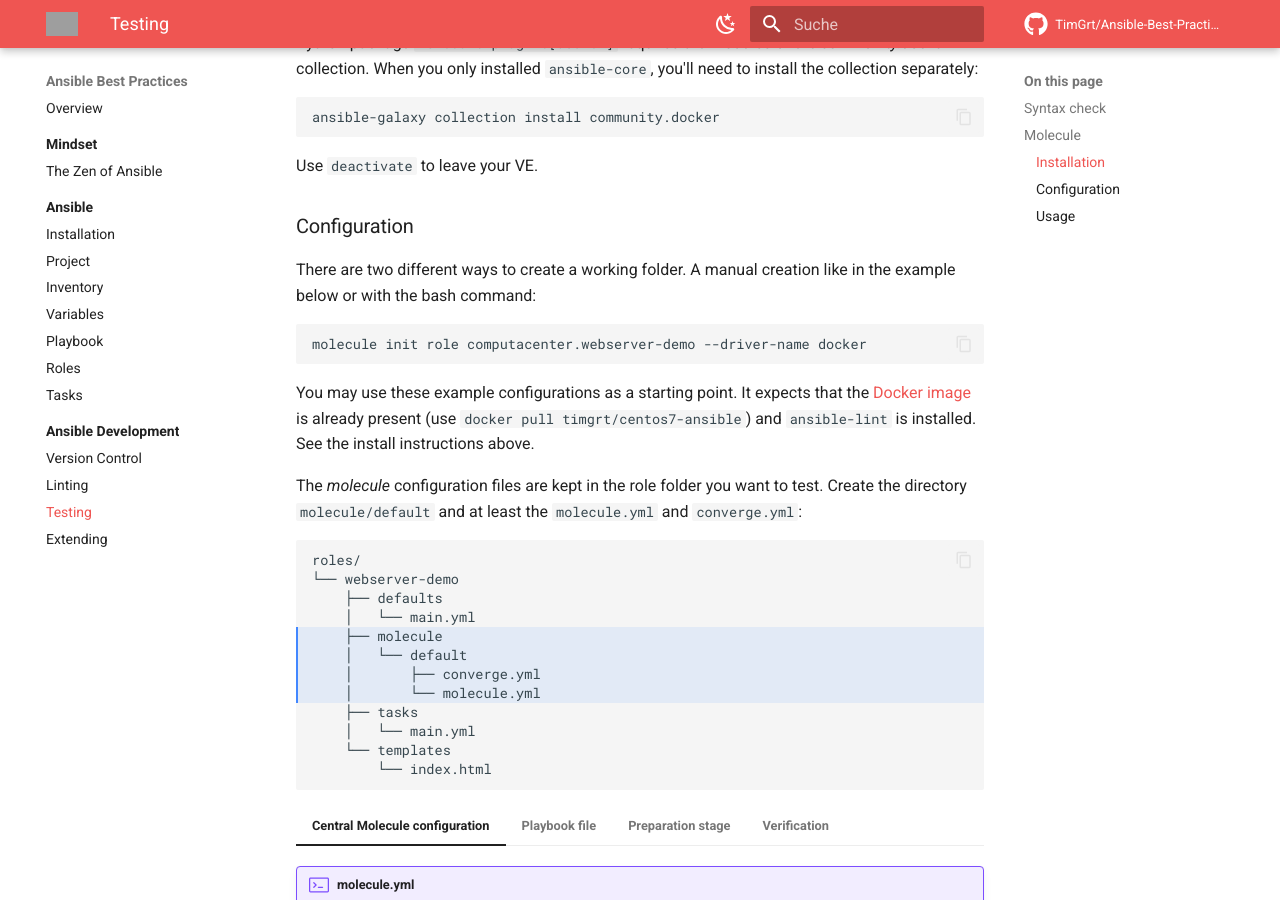
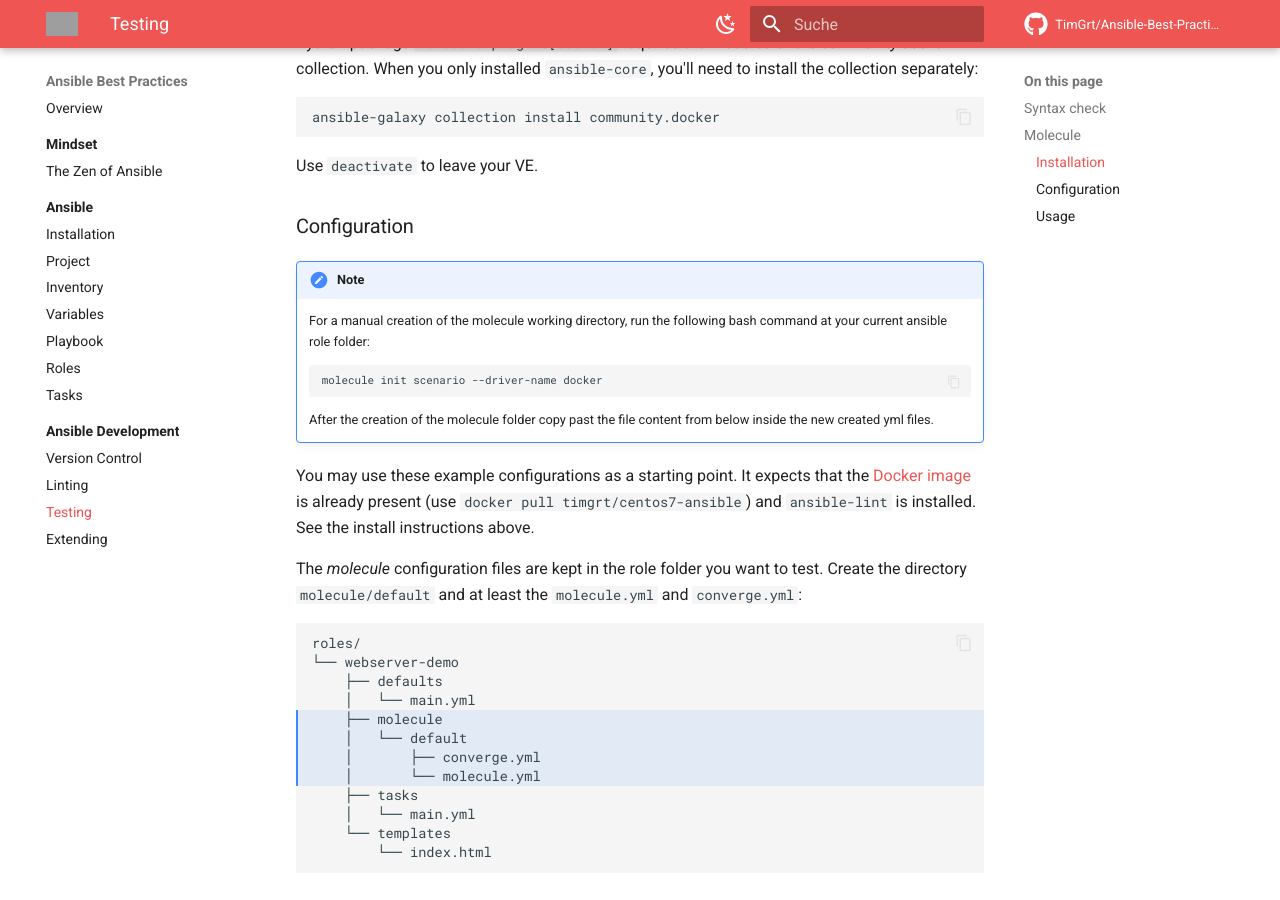
Before and after one commit to TimGrt/Ansible-Best-Practices, an MkDocs documentation site: the page built from docs/development/testing.md, in a window 1280 px wide and 900 px high, scrolled down 2186 px. Built offline with MkDocs 1.6.1 and Material for MkDocs 9.7.7, drawn with Linux system fonts in a browser that asks for light colours; comment, search, counter and statistics services are not loaded; grey boxes are pictures that could not be loaded.

Commit message:
Change section molecule init

````diff
--- a/docs/development/testing.md
+++ b/docs/development/testing.md
@@ -78,11 +78,14 @@ Use `deactivate` to leave your VE.
 
 ### Configuration
 
-There are two different ways to create a working folder. A manual creation like in the example below or with the bash command:
+!!! note
+    For a manual creation of the molecule working directory, run the following bash command at your current ansible role folder:
 
-```bash
-molecule init role computacenter.webserver-demo --driver-name docker
-```
+    ```bash
+    molecule init scenario --driver-name docker
+    ```
+
+    After the creation of the molecule folder copy past the file content from below inside the new created yml files.
 
 You may use these example configurations as a starting point. It expects that the [Docker image](https://hub.docker.com/r/timgrt/centos7-ansible) is already present (use `docker pull timgrt/centos7-ansible`) and `ansible-lint` is installed. See the install instructions above.
 
````
